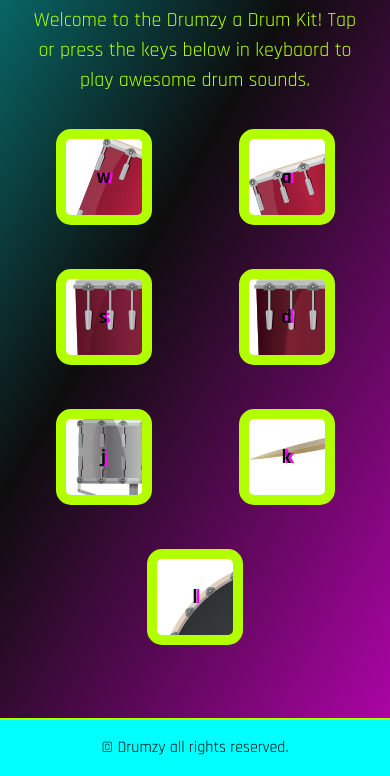
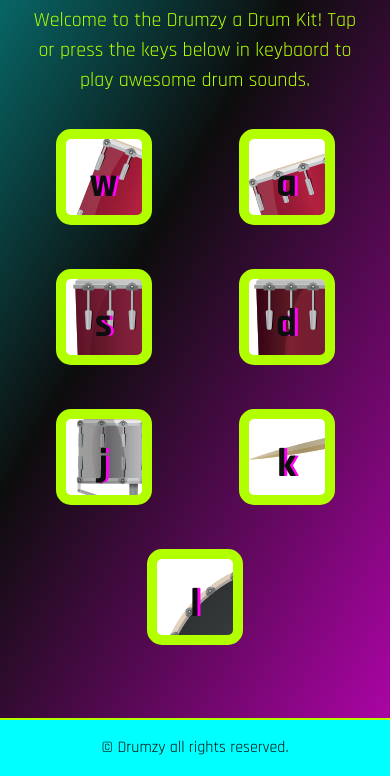
Before and after one commit to Kundan696922/drumzy, a plain HTML site: page Drumzy/index.html in a window 390 px wide. Shown: the part 68-844 px from the top of the page. Drawn offline with nearby package versions, Linux system fonts and the light colour scheme.

Commit message:
Update styles.css

```diff
--- a/Drumzy/styles.css
+++ b/Drumzy/styles.css
@@ -99,7 +99,7 @@ p {
   .drum {
     width: 9rem;
     height: 9rem;
-    font-size: 1.5rem;
+    font-size: 4rem;
   }
 }
 
@@ -107,7 +107,7 @@ p {
   .drum {
     width: 6rem;
     height: 6rem;
-    font-size: 1.25rem;
+    font-size: 2.5rem;
   }
 }
 
```
